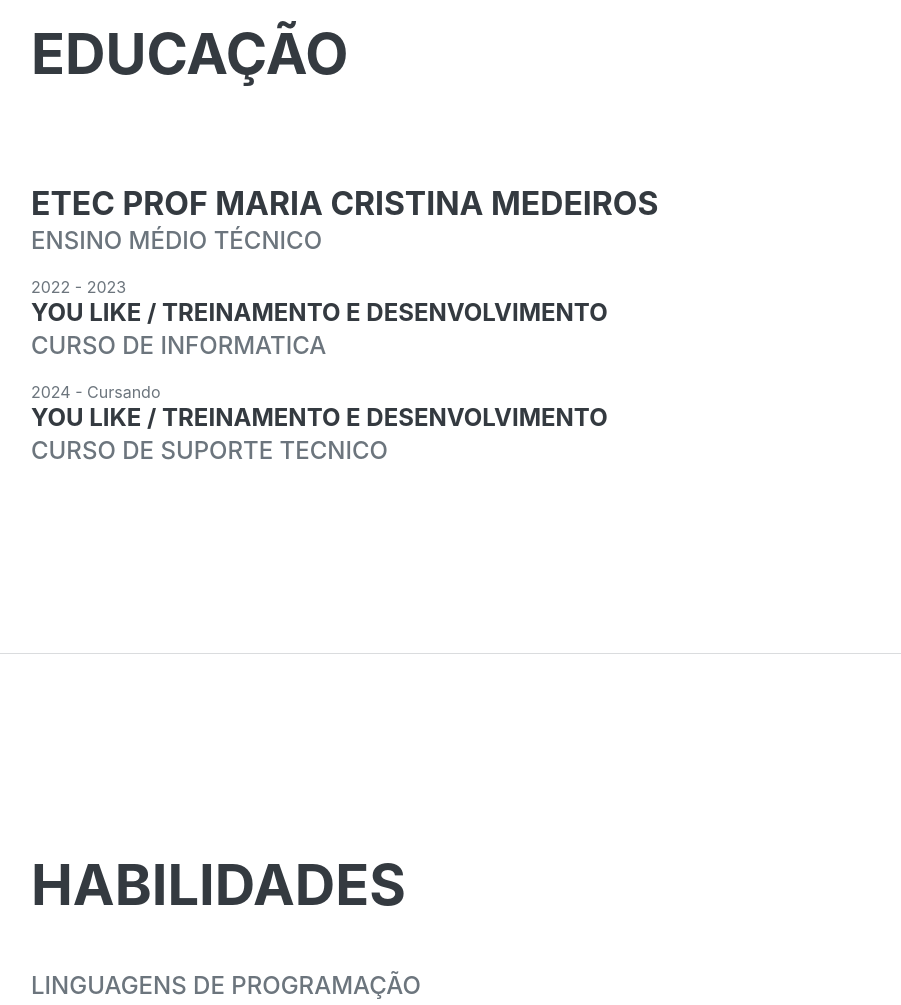
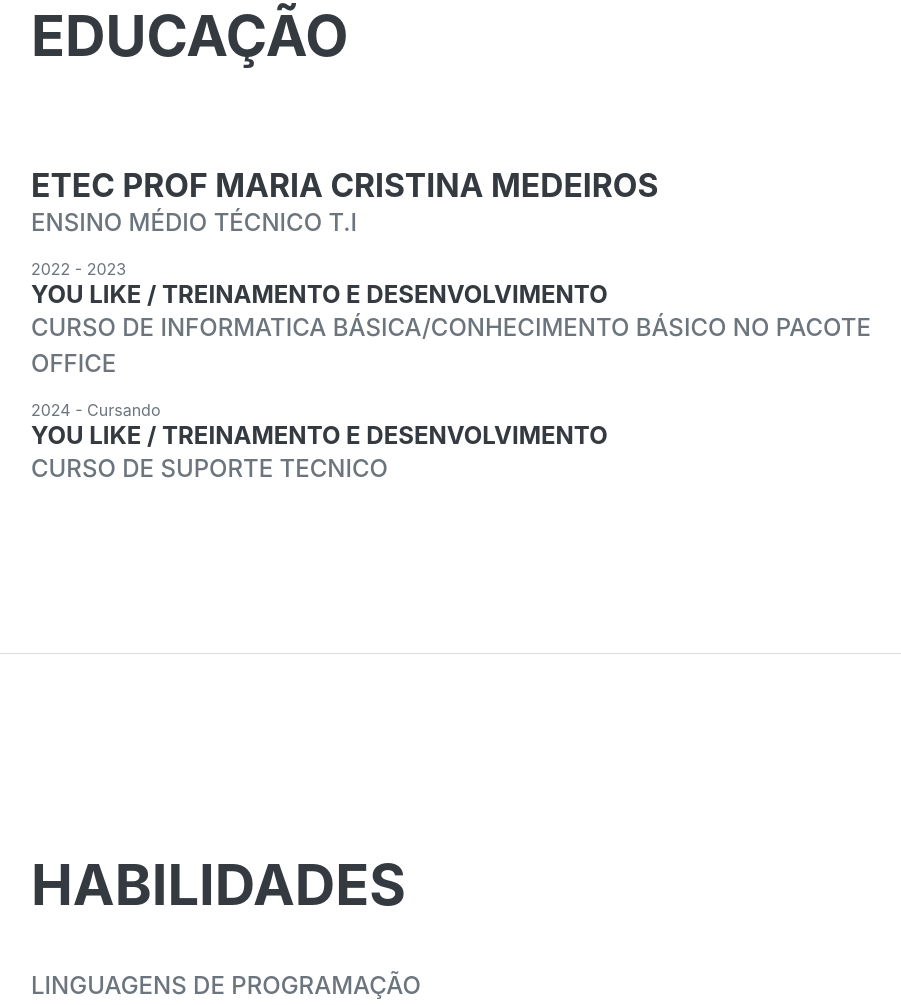
Before and after one commit to juliocesaretec/MeuCurriculo1, a plain HTML site: page index.html in a window 1280 px wide. Shown: the part 948-1953 px from the top of the page, without its empty margins (289-1190 px from the left). Drawn offline with nearby package versions, Linux system fonts and the light colour scheme; a web font is replaced by a local one.

Commit message:
atualizei meu site

```diff
--- a/index.html
+++ b/index.html
@@ -66,11 +66,11 @@
                     <div class="d-flex flex-column flex-md-row justify-content-between">
                         <div class="flex-grow-1">
                             <h3 class="mb-0">Etec prof Maria Cristina Medeiros</h3>
-                            <div class="subheading mb-3">Ensino médio técnico</div>
+                            <div class="subheading mb-3">Ensino médio técnico T.I</div>
 
                             <div class="flex-shrink-0"><span class="text-primary"></span>2022 - 2023</div>
                             <h4 class="mb-0">You Like / Treinamento e Desenvolvimento</h4>
-                            <div class="subheading mb-3">Curso de Informatica</div>
+                            <div class="subheading mb-3">Curso de Informatica básica/conhecimento básico no pacote office</div>
 
                             <div class="flex-shrink-0"><span class="text-primary"></span>2024 - Cursando</div>
                             <h4 class="mb-0">You Like / Treinamento e Desenvolvimento</h4>
```
